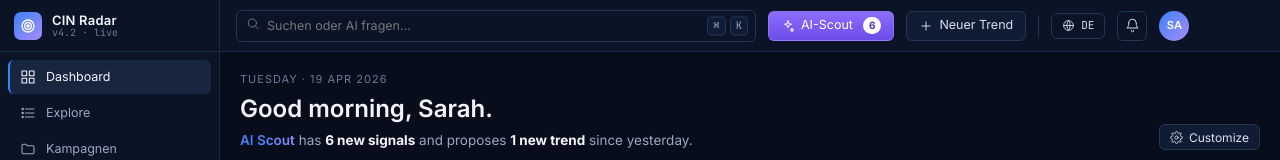
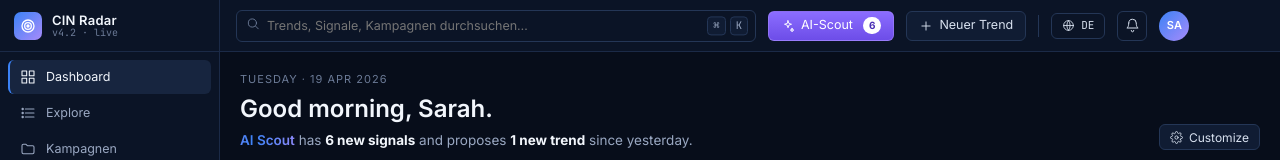
Before and after one commit to brunomaurer/cin-radar, a React (Vite) app: page / in a window 1280 px wide. Shown: the top 160 px of the page. Built offline with nearby package versions, Linux system fonts and the light colour scheme; no server answers.

Commit message:
feat: global search navigates to explorer, updated placeholder text

```diff
--- a/src/app.jsx
+++ b/src/app.jsx
@@ -141,7 +141,7 @@ const App = () => {
     <div style={{ display: "flex", height: "100vh", overflow: "hidden" }} data-screen-label={`CIN · ${route}`}>
       <Sidebar route={navRoute} setRoute={r => goTo(r)} collapsed={sidebarCollapsed} setCollapsed={setSidebarCollapsed} t={t}/>
       <div style={{ flex: 1, display: "flex", flexDirection: "column", minWidth: 0 }}>
-        <Header t={t} lang={lang} setLang={setLang} onOpenAI={() => setAiOpen(true)} aiPending={data.aiInbox.length} onSearch={setSearch} search={search} onNewTrend={() => setNewTrendOpen(true)} unreadNotifs={unreadNotifs} onMarkRead={() => { notificationsApi.markRead().then(() => setUnreadNotifs(0)).catch(() => {}); }}/>
+        <Header t={t} lang={lang} setLang={setLang} onOpenAI={() => setAiOpen(true)} aiPending={data.aiInbox.length} onSearch={q => { setSearch(q); if (q && route !== 'explore') navigate(buildPath({ route: 'explore' })); }} search={search} onNewTrend={() => setNewTrendOpen(true)} unreadNotifs={unreadNotifs} onMarkRead={() => { notificationsApi.markRead().then(() => setUnreadNotifs(0)).catch(() => {}); }}/>
         <main style={{ flex: 1, overflow: "hidden", background: "var(--bg-0)" }}>{content}</main>
       </div>
       <AIScout open={aiOpen} onClose={() => setAiOpen(false)} data={data} t={t}/>
--- a/src/i18n.js
+++ b/src/i18n.js
@@ -9,7 +9,7 @@ export const CIN_I18N = {
     nav_library: "Bibliothek",
     nav_signals: "Signale",
     nav_ai: "AI-Scout",
-    search: "Suchen oder AI fragen…",
+    search: "Trends, Signale, Kampagnen durchsuchen…",
     new_trend: "Neuer Trend",
     capture_with_ai: "Mit AI erfassen",
     ai_draft: "AI-Entwurf",
@@ -59,7 +59,7 @@ export const CIN_I18N = {
     nav_library: "Library",
     nav_signals: "Signals",
     nav_ai: "AI Scout",
-    search: "Search or ask AI…",
+    search: "Search trends, signals, campaigns…",
     new_trend: "New trend",
     capture_with_ai: "Capture with AI",
     ai_draft: "AI draft",
```
